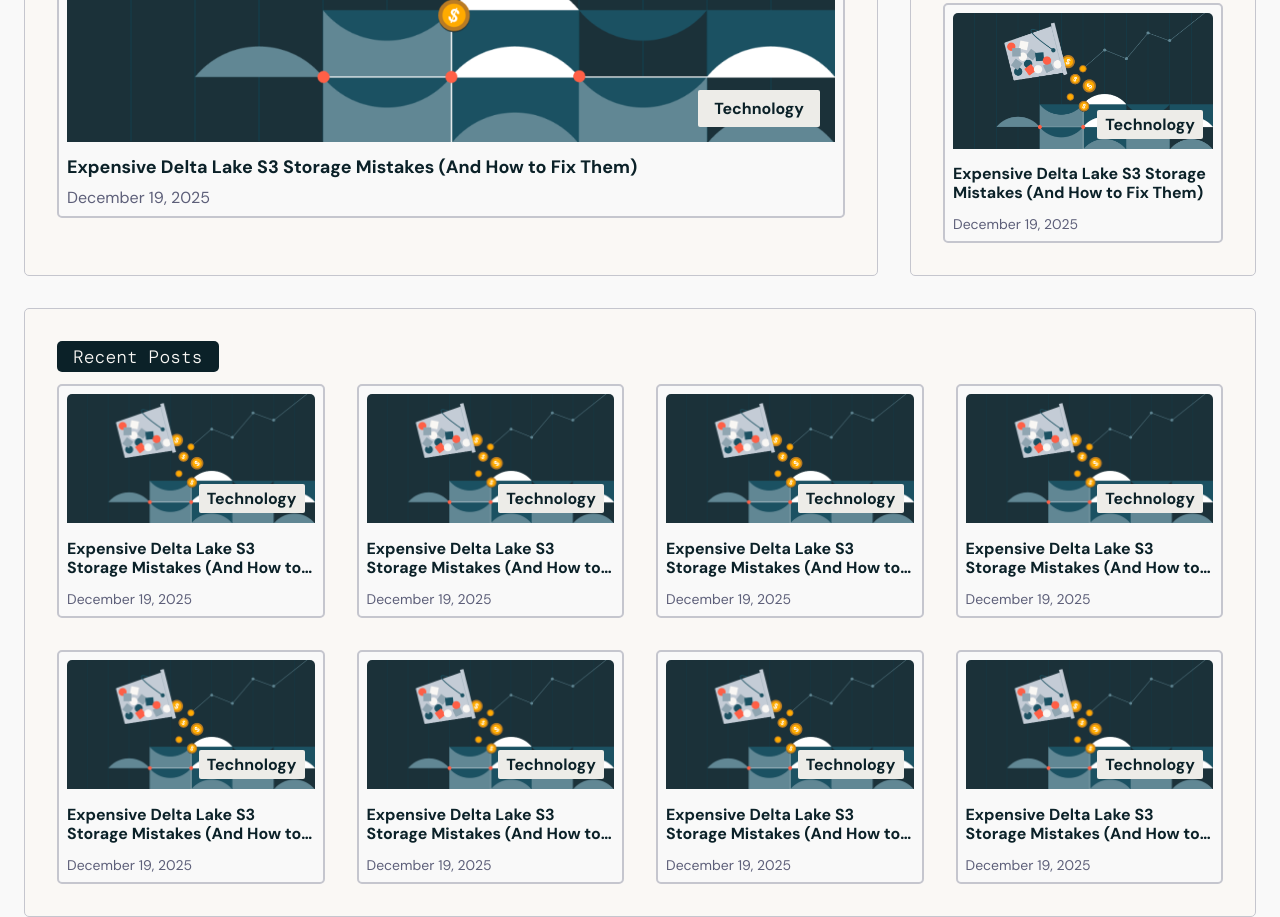
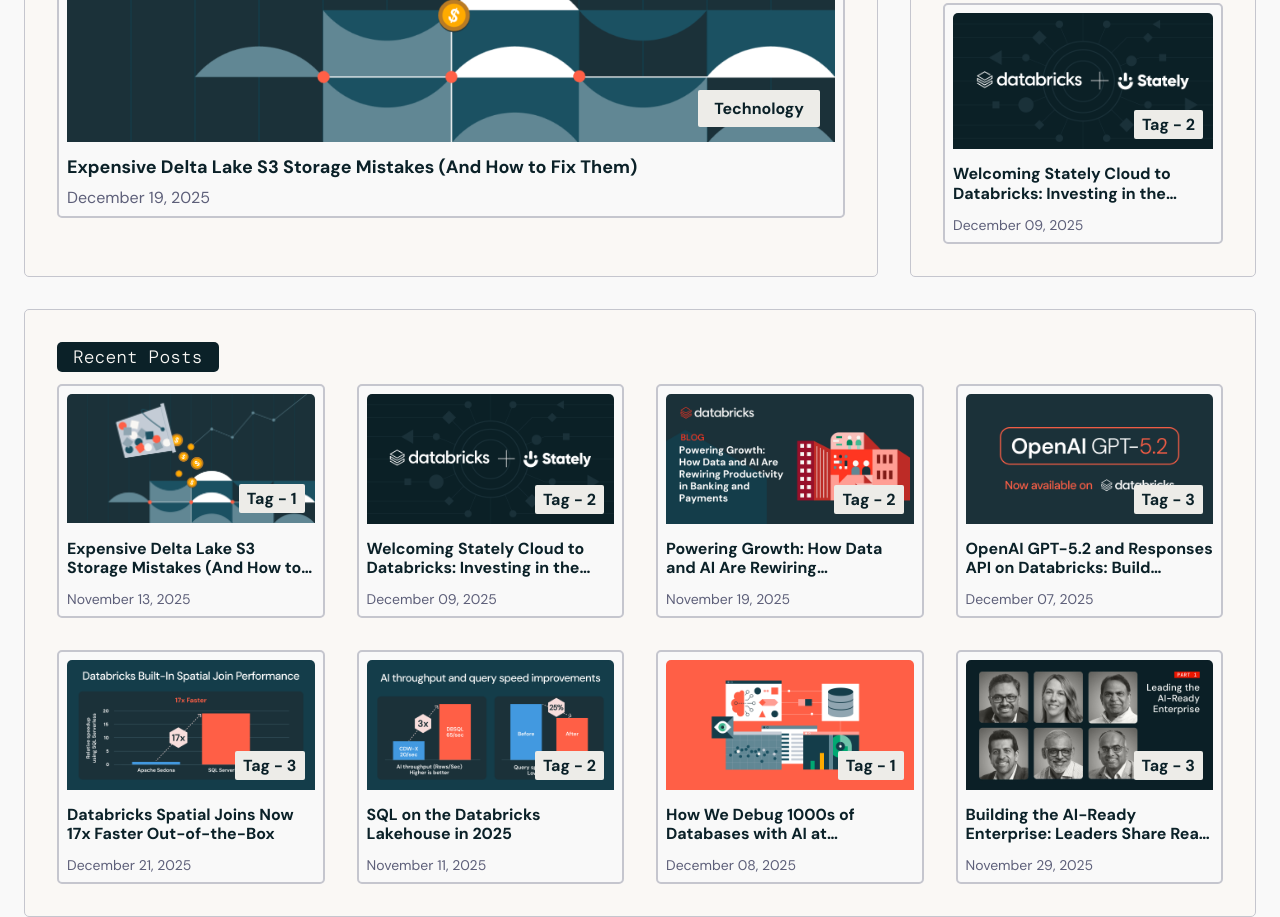
Before and after one commit to MadhanKumarR150896/dataDecodedCrafted, a website built with Vite: page index.html in a window 1280 px wide. Shown: the part 667-1584 px from the top of the page. Built offline with nearby package versions, Linux system fonts and the light colour scheme.

Commit message:
Rendered new and recent posts through components with mocked data

```diff
--- /dev/null
+++ b/data/mockPosts.js
@@ -0,0 +1,84 @@
+export const posts = [
+  {
+    id: "1",
+    image:
+      "/brick-images/expensive-delta-lake-s3-storage-mistakes-og-image.png",
+    title: "Expensive Delta Lake S3 Storage Mistakes (And How to Fix Them)",
+    createdAt: "1763034349",
+    tag: "Tag - 1",
+    keywords: ["technology", "engineering", "platform"],
+    featured: false,
+  },
+  {
+    id: "2",
+    image: "/brick-images/databricks-and-stately.png",
+    title:
+      "Welcoming Stately Cloud to Databricks: Investing in the Foundation for Scalable AI Applications",
+    createdAt: "1765270349",
+    tag: "Tag - 2",
+    keywords: ["technology", "engineering", "platform"],
+    featured: false,
+  },
+  {
+    id: "3",
+    image:
+      "/brick-images/powering-growth-how-data-ai-rewiring-productivity-banking-payments-og-image.png",
+    title:
+      "Powering Growth: How Data and AI Are Rewiring Productivity in Banking and Payments",
+    createdAt: "1763542349",
+    tag: "Tag - 2",
+    keywords: ["technology", "engineering", "platform"],
+    featured: false,
+  },
+  {
+    id: "4",
+    image:
+      "/brick-images/Announcement-OpenAI-GPT-5-2-Databricks-PR-OG-01-1.png",
+    title:
+      "OpenAI GPT-5.2 and Responses API on Databricks: Build Trusted, Data-Aware Agentic Systems",
+    createdAt: "1765097549",
+    tag: "Tag - 3",
+    keywords: ["technology", "engineering", "platform"],
+    featured: false,
+  },
+  {
+    id: "5",
+    image:
+      "/brick-images/2025-09-blog-launch-of-spatial-joins-og-1200x628-1.png",
+    title: "Databricks Spatial Joins Now 17x Faster Out-of-the-Box",
+    createdAt: "1766334359",
+    tag: "Tag - 3",
+    keywords: ["technology", "engineering", "platform"],
+    featured: false,
+  },
+  {
+    id: "6",
+    image: "/brick-images/2025-09-blog-whats-new-in-dbsql-q1-og-1200x628-2.png",
+    title: "SQL on the Databricks Lakehouse in 2025",
+    createdAt: "1762851149",
+    tag: "Tag - 2",
+    keywords: ["technology", "engineering", "platform"],
+    featured: false,
+  },
+  {
+    id: "7",
+    image:
+      "/brick-images/2025-11-blog-how-we-brought-ai-to-database-debugging-at-databricks-og-1200x628-2x-1.png",
+    title: "How We Debug 1000s of Databases with AI at Databricks",
+    createdAt: "1765183949",
+    tag: "Tag - 1",
+    keywords: ["technology", "engineering", "platform"],
+    featured: false,
+  },
+  {
+    id: "8",
+    image:
+      "/brick-images/2025-11-blog-leading-the-ai-ready-enterprise-pt-1-1200x628.jpg",
+    title:
+      "Building the AI-Ready Enterprise: Leaders Share Real-World AI Solutions and Practices",
+    createdAt: "1764406349",
+    tag: "Tag - 3",
+    keywords: ["technology", "engineering", "platform"],
+    featured: true,
+  },
+];
--- a/index.html
+++ b/index.html
@@ -50,7 +50,7 @@
 
         <article class="f-brick-layout">
           <div class="brick-thumbnail">
-            <img src="/images/brick-images/expensive-delta-lake-s3-storage-mistakes-og-image.png" alt="">
+            <img src="/brick-images/expensive-delta-lake-s3-storage-mistakes-og-image.png" alt="">
             <div class="brick-tag">Technology</div>
           </div>
           <div class="brick-details">
@@ -67,33 +67,8 @@
 
         <h2 class="new-section-title">New</h2>
 
-        <div class="new-section-grid">
+        <div class="new-section-grid js-new-section-grid">
 
-          <article class="n-brick-layout">
-            <div class="brick-thumbnail">
-              <img src="/images/brick-images/expensive-delta-lake-s3-storage-mistakes-og-image.png" alt="">
-              <div class="brick-tag">Technology</div>
-            </div>
-            <div class="brick-details">
-              <h3 class="brick-title">
-                <a href="" class="brick-link">Expensive Delta Lake S3 Storage Mistakes (And How to Fix Them)</a>
-              </h3>
-              <p class="brick-date">December 19, 2025</p>
-            </div>
-          </article>
-
-          <article class="n-brick-layout">
-            <div class="brick-thumbnail">
-              <img src="/images/brick-images/expensive-delta-lake-s3-storage-mistakes-og-image.png" alt="">
-              <div class="brick-tag">Technology</div>
-            </div>
-            <div class="brick-details">
-              <h3 class="brick-title">
-                <a href="" class="brick-link">Expensive Delta Lake S3 Storage Mistakes (And How to Fix Them)</a>
-              </h3>
-              <p class="brick-date">December 19, 2025</p>
-            </div>
-          </article>
         </div>
       </section>
 
@@ -104,121 +79,8 @@
 
       <h2 class="explore-section-title">Recent Posts</h2>
 
-      <div class="explore-section-grid">
+      <div class="explore-section-grid js-explore-section-grid">
 
-        <article class="e-brick-layout">
-          <div class="brick-thumbnail">
-            <img src="/images/brick-images/expensive-delta-lake-s3-storage-mistakes-og-image.png" alt="">
-            <div class="brick-tag">Technology</div>
-          </div>
-          <div class="brick-details">
-            <h3 class="brick-title">
-              <a href="" class="brick-link">Expensive Delta Lake S3 Storage Mistakes (And How to Fix Them)</a>
-            </h3>
-            <p class="brick-date">December 19, 2025</p>
-          </div>
-        </article>
-
-        <article class="e-brick-layout">
-          <div class="brick-thumbnail">
-
-            <img src="/images/brick-images/expensive-delta-lake-s3-storage-mistakes-og-image.png" alt="">
-
-            <div class="brick-tag">Technology</div>
-          </div>
-          <div class="brick-details">
-            <h3 class="brick-title">
-              <a href="" class="brick-link">Expensive Delta Lake S3 Storage Mistakes (And How to Fix Them)</a>
-            </h3>
-            <p class="brick-date">December 19, 2025</p>
-          </div>
-        </article>
-
-        <article class="e-brick-layout">
-          <div class="brick-thumbnail">
-
-            <img src="/images/brick-images/expensive-delta-lake-s3-storage-mistakes-og-image.png" alt="">
-
-            <div class="brick-tag">Technology</div>
-          </div>
-          <div class="brick-details">
-            <h3 class="brick-title">
-              <a href="" class="brick-link">Expensive Delta Lake S3 Storage Mistakes (And How to Fix Them)</a>
-            </h3>
-            <p class="brick-date">December 19, 2025</p>
-          </div>
-        </article>
-
-        <article class="e-brick-layout">
-          <div class="brick-thumbnail">
-
-            <img src="/images/brick-images/expensive-delta-lake-s3-storage-mistakes-og-image.png" alt="">
-
-            <div class="brick-tag">Technology</div>
-          </div>
-          <div class="brick-details">
-            <h3 class="brick-title">
-              <a href="" class="brick-link">Expensive Delta Lake S3 Storage Mistakes (And How to Fix Them)</a>
-            </h3>
-            <p class="brick-date">December 19, 2025</p>
-          </div>
-        </article>
-
-        <article class="e-brick-layout">
-          <div class="brick-thumbnail">
-
-            <img src="/images/brick-images/expensive-delta-lake-s3-storage-mistakes-og-image.png" alt="">
-
-            <div class="brick-tag">Technology</div>
-          </div>
-          <div class="brick-details">
-            <h3 class="brick-title">
-              <a href="" class="brick-link">Expensive Delta Lake S3 Storage Mistakes (And How to Fix Them)</a>
-            </h3>
-            <p class="brick-date">December 19, 2025</p>
-          </div>
-        </article>
-
-        <article class="e-brick-layout">
-          <div class="brick-thumbnail">
-
-            <img src="/images/brick-images/expensive-delta-lake-s3-storage-mistakes-og-image.png" alt="">
-
-            <div class="brick-tag">Technology</div>
-          </div>
-          <div class="brick-details">
-            <h3 class="brick-title">
-              <a href="" class="brick-link">Expensive Delta Lake S3 Storage Mistakes (And How to Fix Them)</a>
-            </h3>
-            <p class="brick-date">December 19, 2025</p>
-          </div>
-        </article>
-
-        <article class="e-brick-layout">
-          <div class="brick-thumbnail">
-            <img src="/images/brick-images/expensive-delta-lake-s3-storage-mistakes-og-image.png" alt="">
-            <div class="brick-tag">Technology</div>
-          </div>
-          <div class="brick-details">
-            <h3 class="brick-title">
-              <a href="" class="brick-link">Expensive Delta Lake S3 Storage Mistakes (And How to Fix Them)</a>
-            </h3>
-            <p class="brick-date">December 19, 2025</p>
-          </div>
-        </article>
-
-        <article class="e-brick-layout">
-          <div class="brick-thumbnail">
-            <img src="/images/brick-images/expensive-delta-lake-s3-storage-mistakes-og-image.png" alt="">
-            <div class="brick-tag">Technology</div>
-          </div>
-          <div class="brick-details">
-            <h3 class="brick-title">
-              <a href="" class="brick-link">Expensive Delta Lake S3 Storage Mistakes (And How to Fix Them)</a>
-            </h3>
-            <p class="brick-date">December 19, 2025</p>
-          </div>
-        </article>
       </div>
 
       </div>
--- a/package.json
+++ b/package.json
@@ -13,5 +13,8 @@
   "description": "",
   "devDependencies": {
     "vite": "^7.3.0"
+  },
+  "dependencies": {
+    "dayjs": "^1.11.19"
   }
 }
--- a/src/components/header.js
+++ b/src/components/header.js
@@ -29,7 +29,7 @@
             <ul class="nav-links">
               <li><a href="/">Home</a></li>
               <li><a href="#explore-section">Explore</a></li>
-              <li><a href="/">About</a></li>
+              <li><a href="about.html">About</a></li>
             </ul>
           </nav>
         </div>
--- /dev/null
+++ b/src/components/newPosts.js
@@ -0,0 +1,47 @@
+import { posts } from "../../data/mockPosts";
+import dayjs from "dayjs";
+
+export function renderNewPosts() {
+  if (!posts || posts.length === 0) return;
+
+  let newPosts = [];
+  sortPostArray();
+
+  const renderNewPosts = newPosts
+    .map((post) => {
+      return `
+      <article class="n-brick-layout">
+        <div class="brick-thumbnail">
+          <img src="${post.image}" alt="Content-Image">
+          <div class="brick-tag">${post.tag}</div>
+        </div>
+        <div class="brick-details">
+          <h3 class="brick-title">
+            <a href="" class="brick-link">${post.title}</a>
+          </h3>
+          <p class="brick-date">${dayjs
+            .unix(post.createdAt)
+            .format("MMMM DD, YYYY")}</p>
+        </div>
+      </article>
+    `;
+    })
+    .join("");
+
+  document.querySelector(".js-new-section-grid").innerHTML = renderNewPosts;
+
+  function sortPostArray() {
+    let sortedPosts = [];
+    let currentvalue = 0;
+
+    posts.forEach((post) => {
+      if (post.createdAt > currentvalue) {
+        currentvalue = post.createdAt;
+        sortedPosts.unshift(post);
+      } else {
+        sortedPosts.push(post);
+      }
+    });
+    newPosts = sortedPosts.slice(0, 2);
+  }
+}
--- /dev/null
+++ b/src/components/recentPosts.js
@@ -0,0 +1,29 @@
+import { posts } from "../../data/mockPosts.js";
+import dayjs from "dayjs";
+
+export function renderRecentPosts() {
+  if (!posts || posts.length === 0) return;
+
+  const recentPostHTML = posts
+    .map((post) => {
+      return `
+        <article class="e-brick-layout">
+          <div class="brick-thumbnail">
+            <img src="${post.image}" alt="Content-Image">
+            <div class="brick-tag">${post.tag}</div>
+          </div>
+          <div class="brick-details">
+            <h3 class="brick-title">
+              <a href="" class="brick-link">${post.title}</a>
+            </h3>
+            <p class="brick-date">${dayjs
+              .unix(post.createdAt)
+              .format("MMMM DD, YYYY")}</p>
+          </div>
+        </article>
+      `;
+    })
+    .join("");
+
+  document.querySelector(".js-explore-section-grid").innerHTML = recentPostHTML;
+}
--- a/src/components/subtitleAnimation.js
+++ b/src/components/subtitleAnimation.js
@@ -1,5 +1,8 @@
 export function subtitleAnimation() {
   let subTitle = document.querySelector(".sub-title");
+
+  if (!subTitle) return;
+
   const subTitleText = subTitle.textContent;
 
   function repeatAnimation() {
--- a/src/main.js
+++ b/src/main.js
@@ -1,3 +1,7 @@
 import { subtitleAnimation } from "./components/subtitleAnimation.js";
+import { renderNewPosts } from "./components/newPosts.js";
+import { renderRecentPosts } from "./components/recentPosts.js";
 
 subtitleAnimation();
+renderNewPosts();
+renderRecentPosts();
```
Also changed, not shown: about.html (added, +16 -0 lines), public/brick-images/2025-09-blog-launch-of-spatial-joins-og-1200x628-1.png (added), public/brick-images/2025-09-blog-whats-new-in-dbsql-q1-og-1200x628-2.png (added), public/brick-images/2025-11-blog-how-we-brought-ai-to-database-debugging-at-databricks-og-1200x628-2x-1.png (added), public/brick-images/2025-11-blog-leading-the-ai-ready-enterprise-pt-1-1200x628.jpg (added), public/brick-images/Announcement-OpenAI-GPT-5-2-Databricks-PR-OG-01-1.png (added), public/brick-images/databricks-and-stately.png (added), public/brick-images/expensive-delta-lake-s3-storage-mistakes-og-image.png (renamed from public/images/brick-images/expensive-delta-lake-s3-storage-mistakes-og-image.png), public/brick-images/powering-growth-how-data-ai-rewiring-productivity-banking-payments-og-image.png (added), 1 other file.
